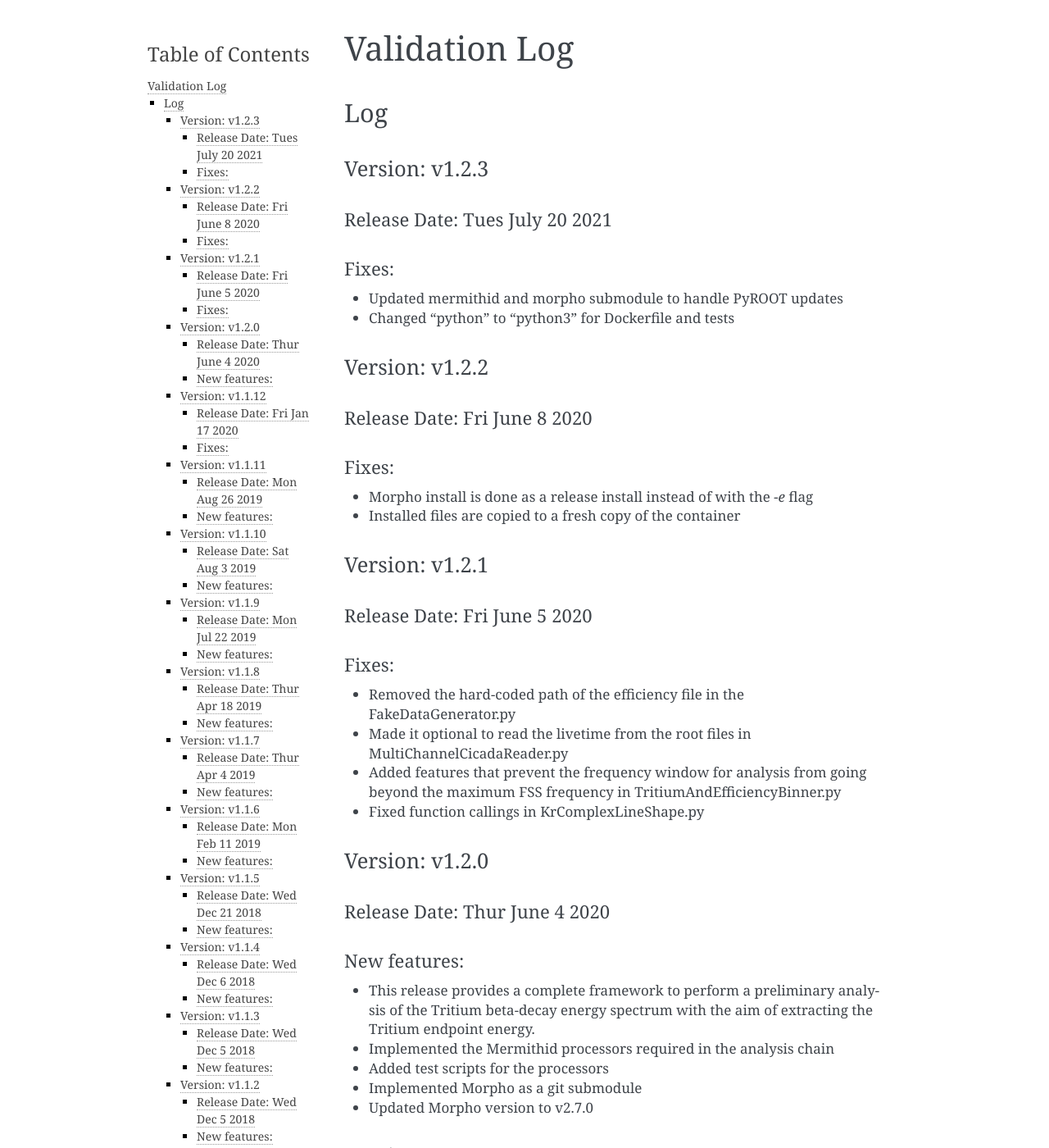
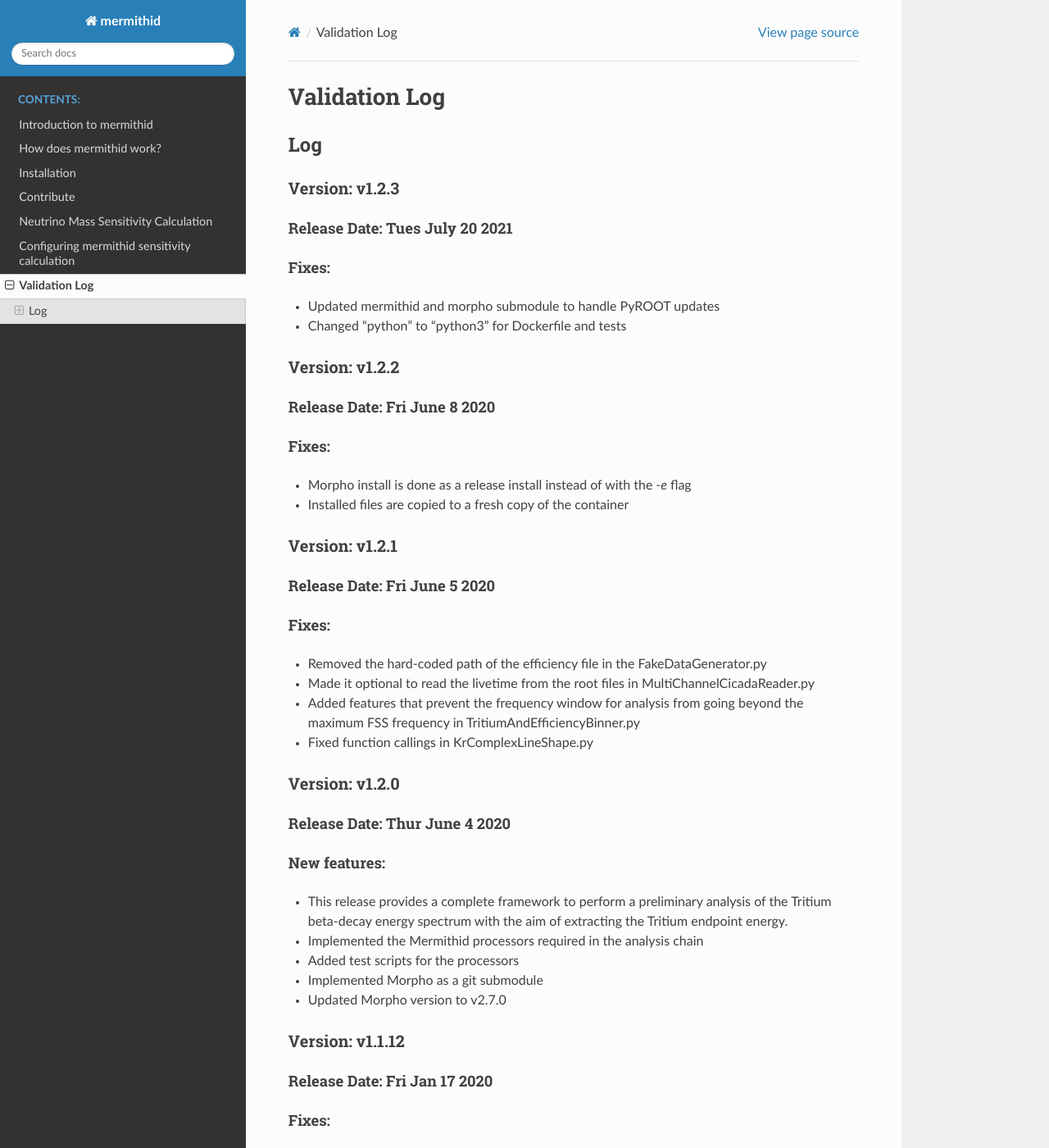
Before and after one commit to project8/mermithid, a Sphinx documentation site: the page built from documentation/validation_log.rst, in a window 1280 px wide and 1400 px high. Shown: the whole window at 82% size. Built offline with Sphinx 7.4.7 and the Read the Docs theme 2.0.0, drawn with Linux system fonts in a browser that asks for light colours; some of the changed text lies outside the part shown.

Commit message:
switched to sphinx_rtd_theme

```diff
--- a/documentation/conf.py
+++ b/documentation/conf.py
@@ -24,8 +24,8 @@
 # -- Options for HTML output -------------------------------------------------
 # https://www.sphinx-doc.org/en/master/usage/configuration.html#options-for-html-output
 
-html_theme = 'alabaster'
+html_theme = 'sphinx_rtd_theme' #'alabaster'
 html_static_path = ['_static']
 
 
-extensions = ['sphinxcontrib.contentui']
+extensions = ['sphinxcontrib.contentui', 'sphinx_rtd_theme']
--- a/documentation/requirements.txt
+++ b/documentation/requirements.txt
@@ -1 +1,2 @@
 sphinxcontrib-contentui
+sphinx_rtd_theme
--- a/documentation/validation_log.rst
+++ b/documentation/validation_log.rst
@@ -8,7 +8,7 @@
 ~~~~~~~~~~~~~~~~
 
 Release Date: Tues July 20 2021
-''''''''''''''''''''''''''''''
+''''''''''''''''''''''''''''''''''
 
 Fixes:
 '''''''''''''
@@ -112,7 +112,7 @@
 ~~~~~~~~~~~~~~~
 
 Release Date: Thur Apr 18 2019
-'''''''''''''''''''''''''''''
+'''''''''''''''''''''''''''''''''
 
 New features:
 '''''''''''''
```
